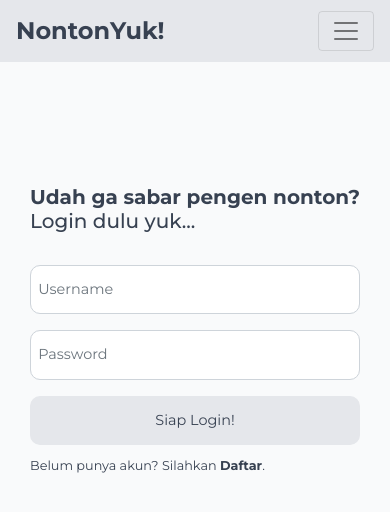
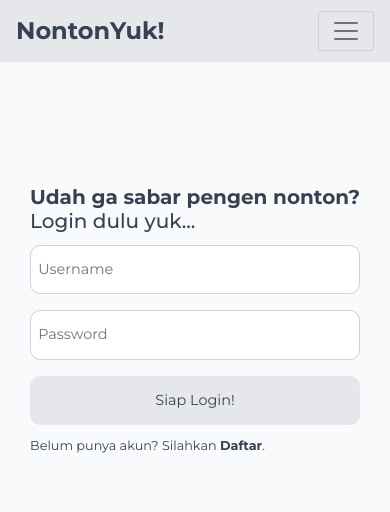
Before and after one commit to ifindev/movie-store-website, an Angular app: page /login in a window 390 px wide. Shown: the top 512 px of the page. Built offline with nearby package versions, Linux system fonts and the light colour scheme.

Commit message:
Change margin top of form in login-mobile component

```diff
--- a/src/app/layout/login-mobile/login-mobile.component.html
+++ b/src/app/layout/login-mobile/login-mobile.component.html
@@ -14,7 +14,7 @@
           </h5>
 
           <!-- sign up form -->
-          <form class="mt-4">
+          <form class="mt-1">
             <div class="form-group">
               <input
                 id="username"
```
